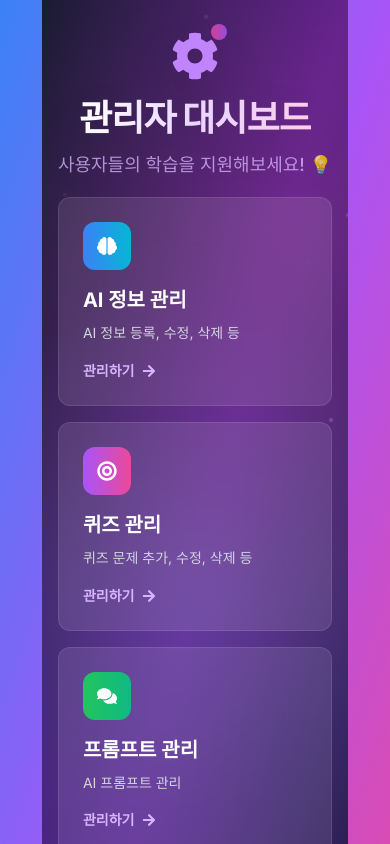
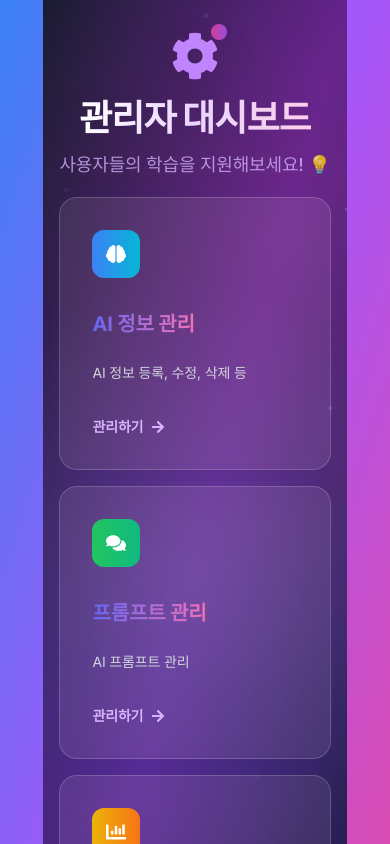
Before and after one commit to keioseung/REAL, a Next.js app in the folder frontend/: page /admin in a window 390 px wide. Shown: the top 844 px of the page. Built offline with nearby package versions, Linux system fonts and the light colour scheme.

Commit message:
UI/UX 전면 업그레이드: 글로벌 스타일, 카드/버튼/섹션/애니메이션/반응형/고급화

```diff
--- a/frontend/src/app/admin/page.tsx
+++ b/frontend/src/app/admin/page.tsx
@@ -6,7 +6,6 @@ import { FaRobot, FaArrowRight, FaGlobe, FaCode, FaBrain, FaRocket, FaChartLine,
 
 const adminMenus = [
   { href: '/admin/ai-info', label: 'AI 정보 관리', icon: FaBrain, desc: 'AI 정보 등록, 수정, 삭제 등', color: 'from-blue-500 to-cyan-500' },
-  { href: '/admin/quiz', label: '퀴즈 관리', icon: FaBullseye, desc: '퀴즈 문제 추가, 수정, 삭제 등', color: 'from-purple-500 to-pink-500' },
   { href: '/admin/prompt', label: '프롬프트 관리', icon: FaComments, desc: 'AI 프롬프트 관리', color: 'from-green-500 to-emerald-500' },
   { href: '/admin/stats', label: '사용자 통계', icon: FaChartBar, desc: '전체 사용자 학습/퀴즈 통계', color: 'from-yellow-500 to-orange-500' },
 ]
@@ -101,12 +100,12 @@ export default function AdminPage() {
             <button
               key={menu.href}
               onClick={() => router.push(menu.href)}
-              className="group bg-white/10 backdrop-blur-xl rounded-xl md:rounded-2xl p-6 md:p-8 border border-white/10 hover:border-white/20 transition-all duration-300 hover:scale-105 hover:bg-white/15 text-left"
+              className="group glass card-hover p-8 md:p-10 border border-white/10 text-left flex flex-col gap-4 md:gap-6 shadow-lg"
             >
               <div className={`w-12 h-12 md:w-14 md:h-14 rounded-xl md:rounded-2xl bg-gradient-to-r ${menu.color} flex items-center justify-center mb-4 md:mb-6 group-hover:scale-110 transition-transform duration-300`}>
                 <menu.icon className="text-white text-xl md:text-2xl" />
               </div>
-              <h3 className="text-white font-bold text-xl md:text-2xl mb-2 md:mb-3">{menu.label}</h3>
+              <h3 className="gradient-text font-bold text-xl md:text-2xl mb-2 md:mb-3">{menu.label}</h3>
               <p className="text-gray-300 text-sm md:text-base leading-relaxed">{menu.desc}</p>
               <div className="flex items-center gap-2 mt-4 md:mt-6 text-purple-300 group-hover:text-purple-200 transition-colors">
                 <span className="text-sm md:text-base font-semibold">관리하기</span>
--- a/frontend/src/app/dashboard/page.tsx
+++ b/frontend/src/app/dashboard/page.tsx
@@ -312,7 +312,7 @@ export default function DashboardPage() {
             initial={{ opacity: 0, y: -30 }}
             animate={{ opacity: 1, y: 0 }}
             exit={{ opacity: 0, y: -30 }}
-            className={`fixed top-8 left-1/2 z-50 -translate-x-1/2 px-6 py-3 rounded-2xl shadow-xl text-white font-bold text-lg ${toast.type === 'success' ? 'bg-green-500' : 'bg-red-500'}`}
+            className="fixed top-8 left-1/2 z-50 -translate-x-1/2 px-6 py-3 rounded-2xl shadow-xl text-white font-bold text-lg glass"
           >
             {toast.message}
           </motion.div>
--- a/frontend/src/app/globals.css
+++ b/frontend/src/app/globals.css
@@ -2,12 +2,20 @@
 @tailwind components;
 @tailwind utilities;
 
-@import url('https://fonts.googleapis.com/css2?family=Inter:wght@300;400;500;600;700&display=swap');
+@import url('https://fonts.googleapis.com/css2?family=Inter:wght@400;500;600;700&display=swap');
 
 :root {
-  --foreground-rgb: 0, 0, 0;
-  --background-start-rgb: 214, 219, 220;
-  --background-end-rgb: 255, 255, 255;
+  --primary: #6366f1;
+  --secondary: #a5b4fc;
+  --accent: #f472b6;
+  --bg-gradient: linear-gradient(135deg, #6366f1 0%, #a5b4fc 100%);
+  --bg-dark: #18181b;
+  --bg-light: #f8fafc;
+  --card-bg: rgba(255,255,255,0.08);
+  --card-blur: blur(12px);
+  --shadow: 0 8px 32px 0 rgba(31, 38, 135, 0.15);
+  --border: 1px solid rgba(255,255,255,0.18);
+  --radius: 18px;
 }
 
 @media (prefers-color-scheme: dark) {
@@ -19,10 +27,11 @@
 }
 
 body {
-  color: rgb(var(--foreground-rgb));
-  background: linear-gradient(135deg, #667eea 0%, #764ba2 100%);
+  color: #fff;
+  background: var(--bg-gradient);
   font-family: 'Inter', sans-serif;
   min-height: 100vh;
+  letter-spacing: -0.01em;
 }
 
 /* 커스텀 스크롤바 */
@@ -31,12 +40,12 @@ body {
 }
 
 ::-webkit-scrollbar-track {
-  background: rgba(255, 255, 255, 0.1);
+  background: rgba(255, 255, 255, 0.04);
   border-radius: 4px;
 }
 
 ::-webkit-scrollbar-thumb {
-  background: rgba(255, 255, 255, 0.3);
+  background: rgba(99,102,241,0.18);
   border-radius: 4px;
 }
 
@@ -46,7 +55,11 @@ body {
 
 /* 애니메이션 클래스 */
 .fade-in {
-  animation: fadeIn 0.5s ease-in-out;
+  animation: fadeIn 0.5s cubic-bezier(0.22,1,0.36,1);
+}
+@keyframes fadeIn {
+  from { opacity: 0; transform: translateY(24px); }
+  to { opacity: 1; transform: none; }
 }
 
 .slide-up {
@@ -59,7 +72,7 @@ body {
 
 /* 그라데이션 텍스트 */
 .gradient-text {
-  background: linear-gradient(135deg, #667eea 0%, #764ba2 100%);
+  background: linear-gradient(90deg, #6366f1 0%, #f472b6 100%);
   -webkit-background-clip: text;
   -webkit-text-fill-color: transparent;
   background-clip: text;
@@ -67,17 +80,40 @@ body {
 
 /* 글래스모피즘 효과 */
 .glass {
-  background: rgba(255, 255, 255, 0.1);
-  backdrop-filter: blur(10px);
-  border: 1px solid rgba(255, 255, 255, 0.2);
+  background: var(--card-bg);
+  backdrop-filter: var(--card-blur);
+  border: var(--border);
+  border-radius: var(--radius);
+  box-shadow: var(--shadow);
 }
 
 /* 카드 호버 효과 */
 .card-hover {
-  transition: all 0.3s ease;
+  transition: all 0.3s cubic-bezier(0.22,1,0.36,1);
 }
 
 .card-hover:hover {
-  transform: translateY(-5px);
-  box-shadow: 0 20px 40px rgba(0, 0, 0, 0.1);
+  transform: translateY(-6px) scale(1.03);
+  box-shadow: 0 16px 40px rgba(99,102,241,0.12);
 }
+
+.btn {
+  display: inline-flex;
+  align-items: center;
+  justify-content: center;
+  padding: 0.75rem 1.5rem;
+  border-radius: var(--radius);
+  font-weight: 600;
+  font-size: 1rem;
+  background: linear-gradient(90deg, #6366f1 0%, #f472b6 100%);
+  color: #fff;
+  box-shadow: 0 2px 8px rgba(99,102,241,0.08);
+  transition: background 0.2s, box-shadow 0.2s, transform 0.2s;
+  border: none;
+  cursor: pointer;
+}
+.btn:hover {
+  background: linear-gradient(90deg, #6366f1 0%, #a5b4fc 100%);
+  box-shadow: 0 4px 16px rgba(99,102,241,0.16);
+  transform: translateY(-2px) scale(1.04);
+}
--- a/frontend/src/components/ai-info-card.tsx
+++ b/frontend/src/components/ai-info-card.tsx
@@ -152,12 +152,12 @@ function AIInfoCard({ info, index, date, sessionId, isLearned: isLearnedProp, on
       initial={{ opacity: 0, y: 20 }}
       animate={{ opacity: 1, y: 0 }}
       transition={{ duration: 0.5, delay: index * 0.1 }}
-      className="glass rounded-2xl p-6 card-hover relative"
+      className="glass card-hover p-8 md:p-10 flex flex-col gap-6 relative shadow-lg border border-white/10"
     >
       {/* 헤더 */}
       <div className="flex items-start justify-between mb-4">
         <div className="flex items-center gap-3">
-          <div className={`p-2 rounded-full ${isLearned ? 'bg-green-500' : 'bg-blue-500'}`}>
+          <div className={`p-2 rounded-full ${isLearned ? 'bg-green-500' : 'bg-blue-500'} shadow-md`}>
             {isLearned ? (
               <CheckCircle className="w-5 h-5 text-white" />
             ) : (
@@ -165,7 +165,7 @@ function AIInfoCard({ info, index, date, sessionId, isLearned: isLearnedProp, on
             )}
           </div>
           <div>
-            <h3 className="text-lg font-semibold text-white line-clamp-2">
+            <h3 className="text-lg font-semibold gradient-text line-clamp-2">
               {info.title}
             </h3>
             <p className="text-white/60 text-sm">
@@ -174,25 +174,20 @@ function AIInfoCard({ info, index, date, sessionId, isLearned: isLearnedProp, on
           </div>
         </div>
       </div>
-
       {/* 내용 */}
-      <div className="mb-4">
-        <p className={`text-white/80 leading-relaxed whitespace-pre-line ${
-          isExpanded ? '' : 'line-clamp-3'
-        }`}>
+      <div className="mb-4 text-white/90 text-base leading-relaxed whitespace-pre-line">
+        <p className={isExpanded ? '' : 'line-clamp-3'}>
           {info.content}
         </p>
-
         {info.content.length > 150 && (
           <button
             onClick={() => setIsExpanded(!isExpanded)}
-            className="text-blue-300 hover:text-blue-200 text-sm mt-2"
+            className="btn mt-2 text-xs px-3 py-1"
           >
             {isExpanded ? '접기' : '더보기'}
           </button>
         )}
       </div>
-
       {/* 용어 학습 섹션 */}
       {hasTerms && (
         <div className="mb-4">
```
